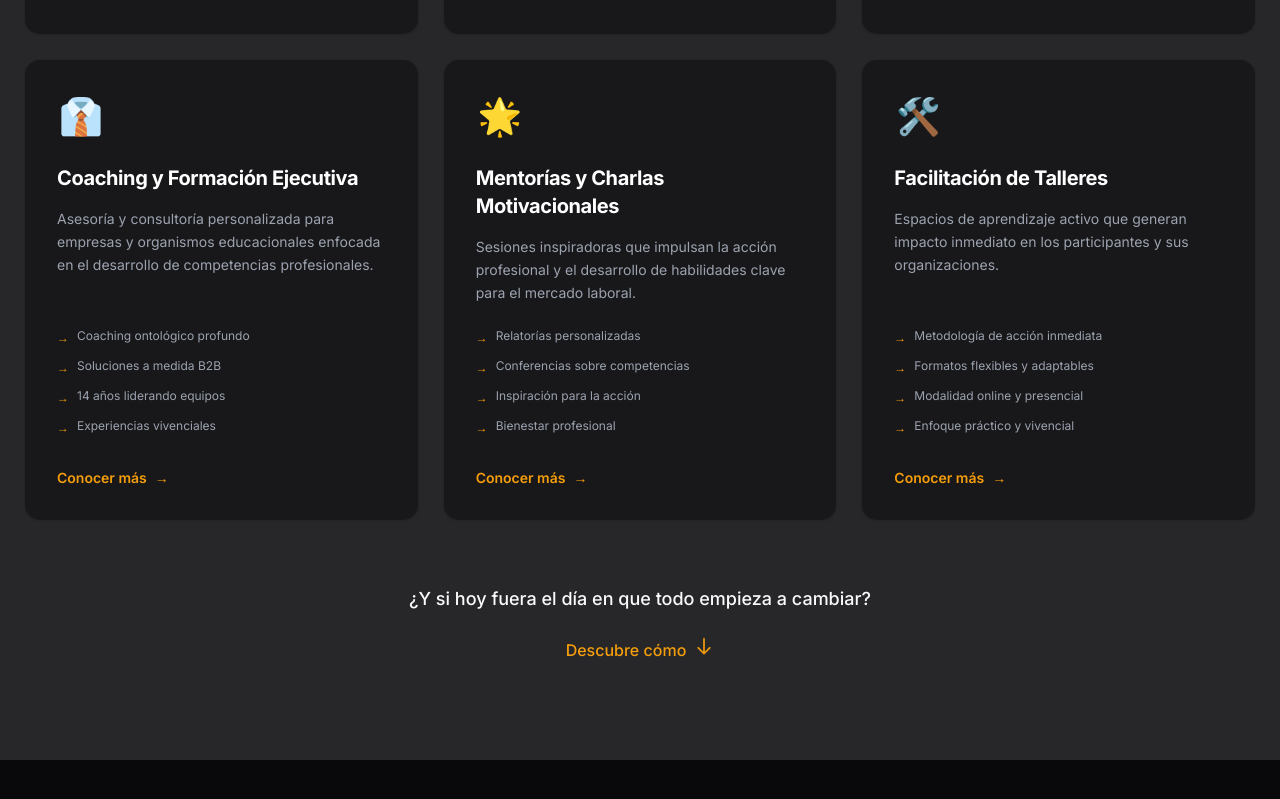
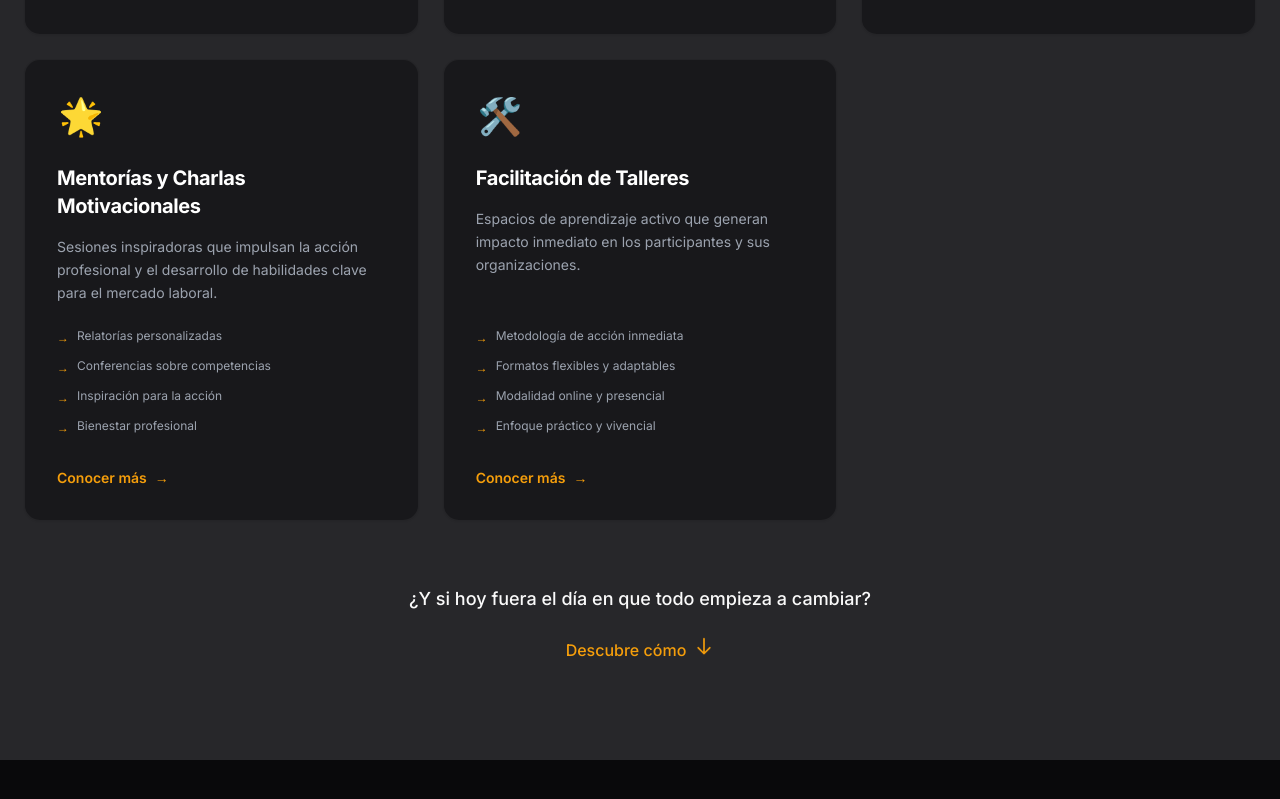
Before and after one commit to mauro6287-blip/alicia-morales-coach, a Next.js app: page / in a window 1280 px wide. Shown: the part 1856-2655 px from the top of the page. Built offline with nearby package versions, Linux system fonts and the light colour scheme; a web font is replaced by a local one.

Commit message:
Remove Coaching y Formación Ejecutiva card from solutions grid
Co-Authored-By: Claude Opus 4.6 <noreply@anthropic.com>

```diff
--- a/sections/Problemas.tsx
+++ b/sections/Problemas.tsx
@@ -35,19 +35,7 @@ const soluciones = [
             "Perspectiva colectiva y estratégica",
         ],
     },
-    {
-        icon: "👔",
-        titulo: "Coaching y Formación Ejecutiva",
-        descripcion:
-            "Asesoría y consultoría personalizada para empresas y organismos educacionales enfocada en el desarrollo de competencias profesionales.",
-        features: [
-            "Coaching ontológico profundo",
-            "Soluciones a medida B2B",
-            "14 años liderando equipos",
-            "Experiencias vivenciales",
-        ],
-    },
-    {
+{
         icon: "🌟",
         titulo: "Mentorías y Charlas Motivacionales",
         descripcion:
```
